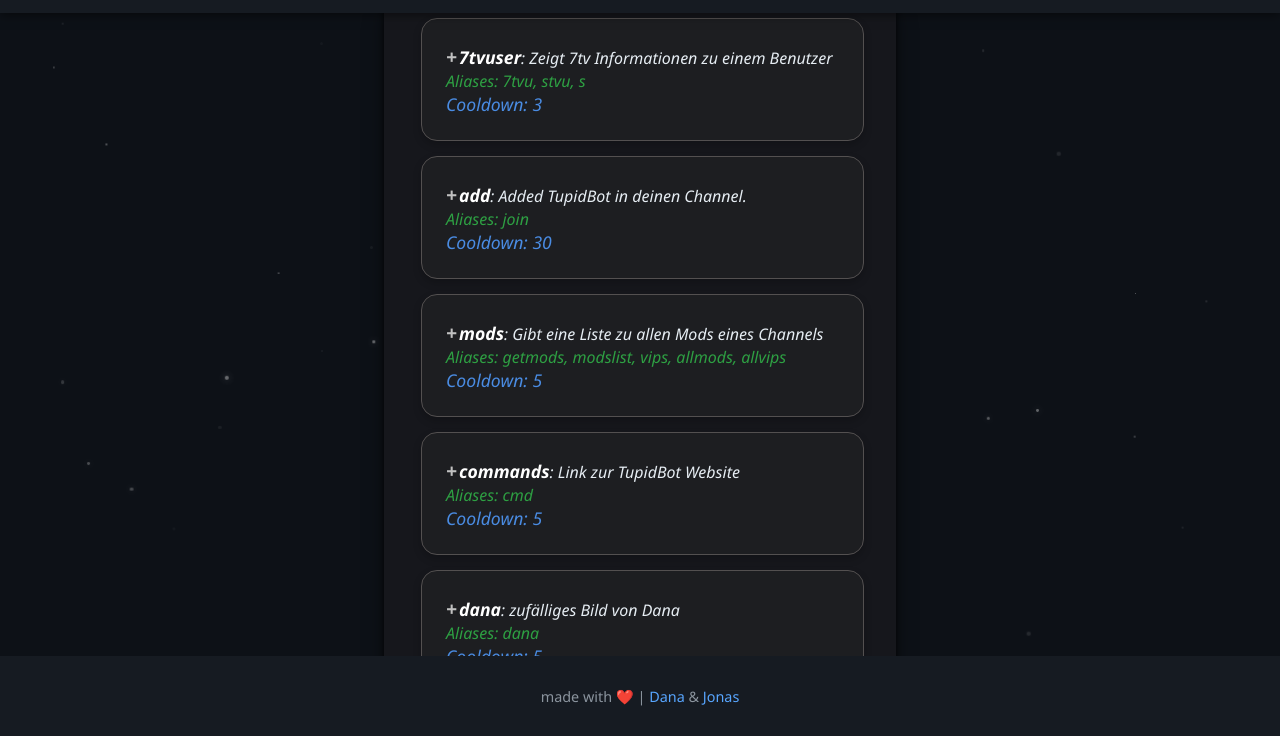
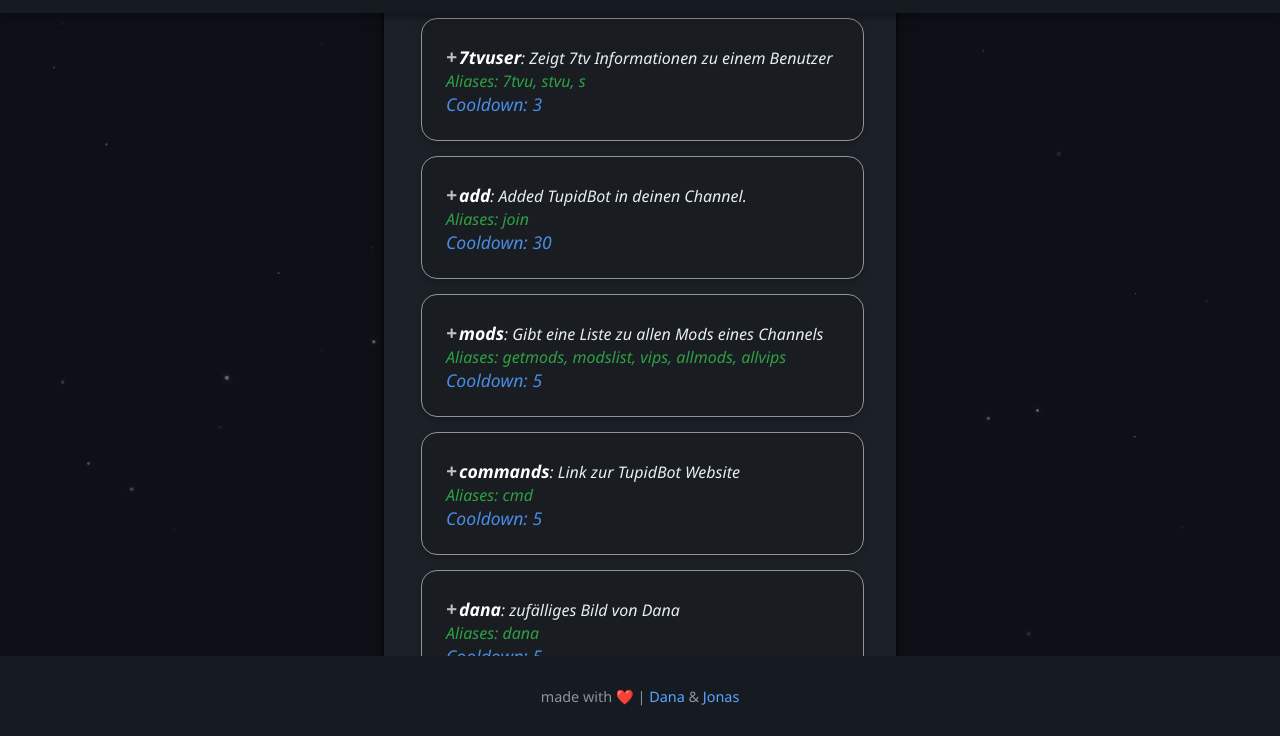
Before and after one commit to danahatdichlieb/TupidBot, a website: page website/commands.html in a window 1280 px wide. Shown: the part 64-800 px from the top of the page. Drawn offline with Linux system fonts and the light colour scheme.

Commit message:
update website

```diff
--- a/website/css/commands.css
+++ b/website/css/commands.css
@@ -80,7 +80,7 @@
 }
 
 #commands-list {
-  background-color: #16171c;
+  background-color: #1c2128;
   border-radius: 25px;
   padding: 2rem;
   max-height: 700px;
@@ -110,9 +110,9 @@
 #commands-list div {
   margin-bottom: 15px;
   padding: 1.5rem;
-  background-color: rgba(35, 35, 37, 0.62);
+  background-color: rgba(21, 21, 21, 0.27);
   border-radius: 16px;
-  border: 1px solid #535050;
+  border: 1px solid #939393;
   transition: transform 0.3s ease, background-color 0.3s ease;
   color: #e6edf3;
   font-size: 1rem;
```
